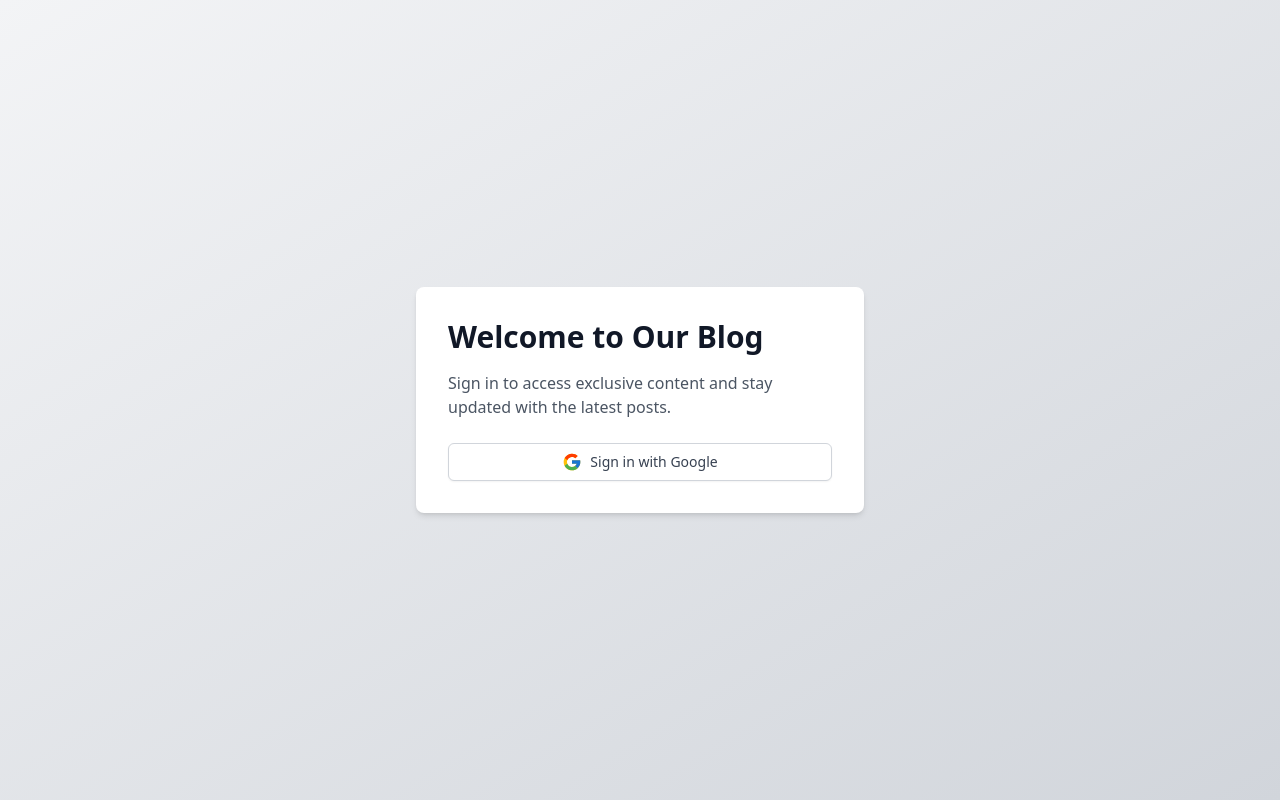
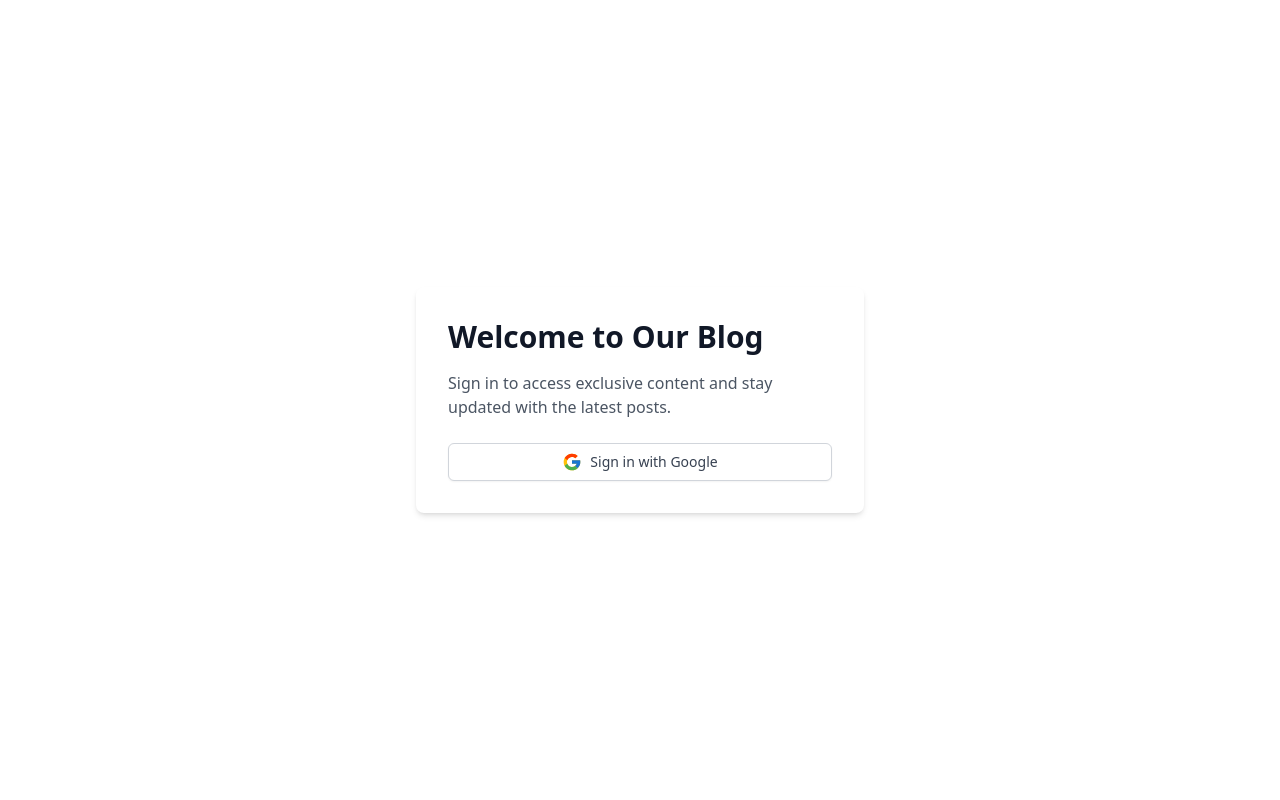
Before and after one commit to aayushshrestha783/blog, a React (Create React App) app in the folder front_end/: page / in a window 1280 px wide. Built offline with nearby package versions, Linux system fonts and the light colour scheme.

Commit message:
auth page

```diff
--- a/front_end/src/components/authPage.js
+++ b/front_end/src/components/authPage.js
@@ -3,7 +3,7 @@
 
 function SignInPage() {
   return (
-    <div className="flex h-screen w-full items-center justify-center bg-gradient-to-br from-gray-100 to-gray-300 dark:from-gray-800 dark:to-gray-900">
+    <div className="flex h-screen w-full items-center justify-center bg-white">
       <div className="max-w-md w-full bg-white dark:bg-gray-800 rounded-lg shadow-md p-8">
         <h1 className="text-3xl font-bold text-gray-900 dark:text-white mb-4">
           Welcome to Our Blog
```
